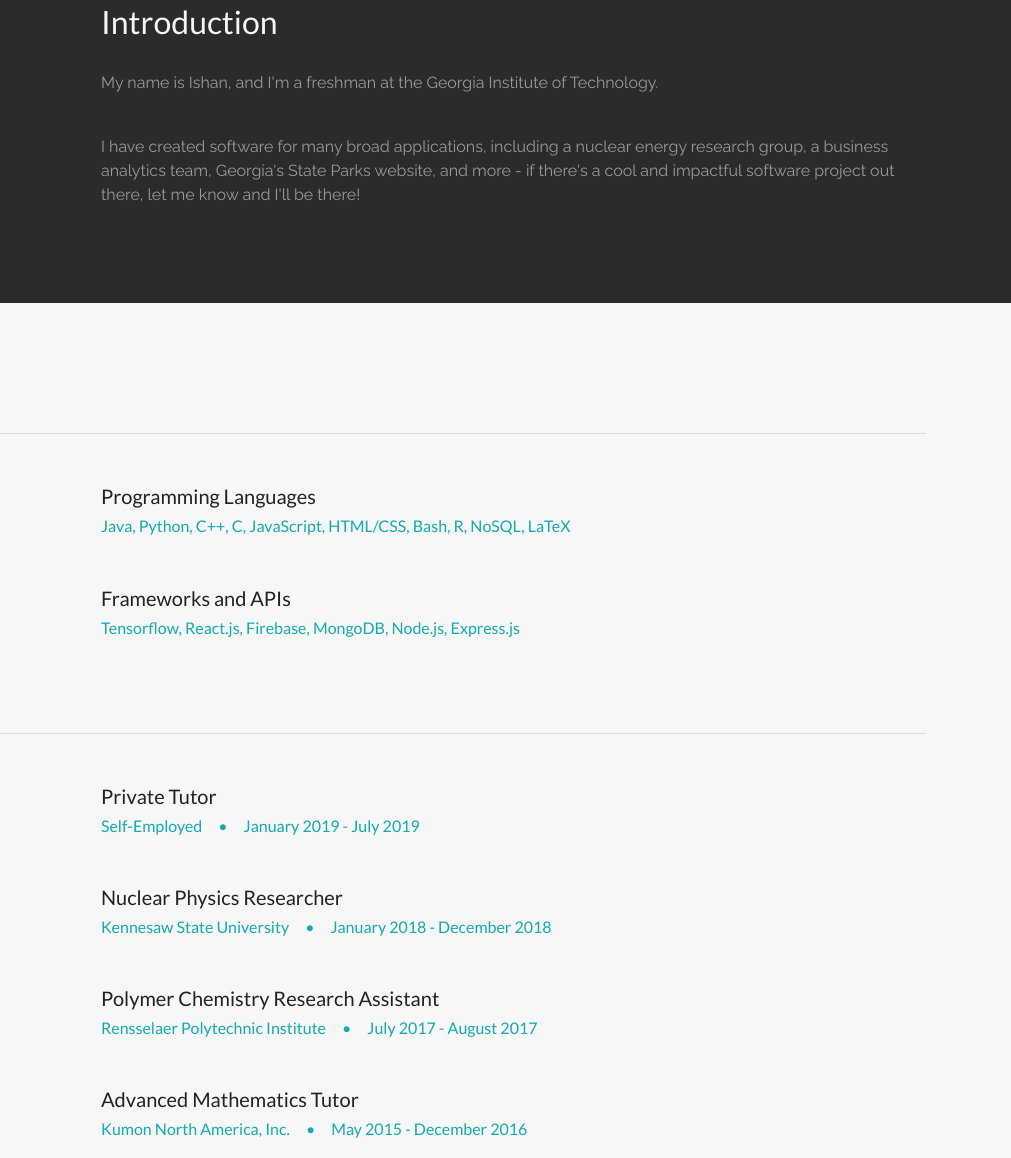
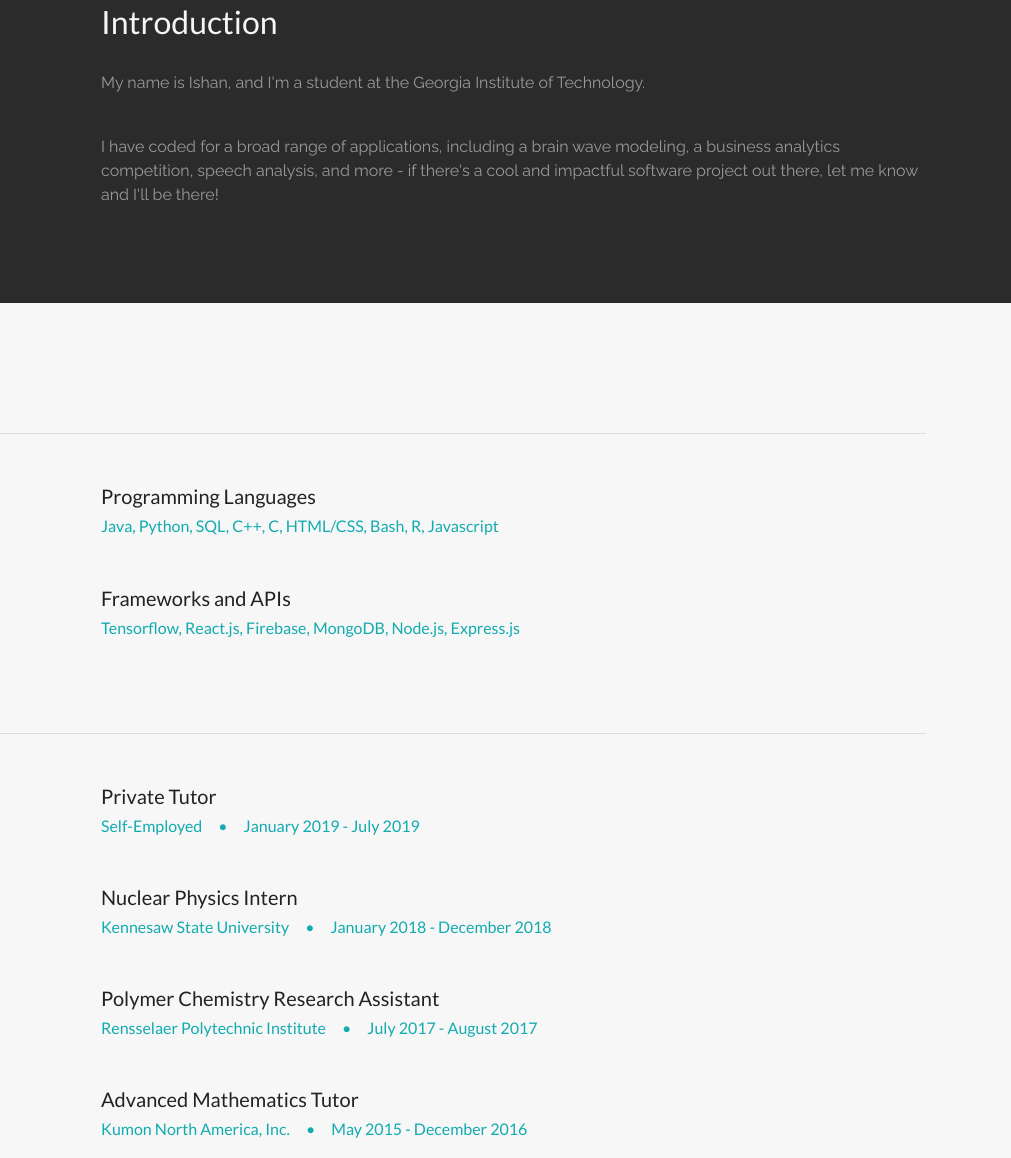
Before and after one commit to ishanchadha01/myWebsite, a plain HTML site: page index.html in a window 1280 px wide. Shown: the part 887-2045 px from the top of the page, 269-1280 px from the left. Drawn offline with nearby package versions, Linux system fonts and the light colour scheme.

Commit message:
8/11/20 updates

```diff
--- a/index.html
+++ b/index.html
@@ -56,7 +56,7 @@
 
 			<div class="row align-items-center justify-content-center text-center">
 				<div>
-					<h1>Hi, I'm Ish.</h1>
+					<h1>Hi, I'm Ishan.</h1>
 					<hr>
 					<h4>Ishan Chadha</h4>
 					<div class="ObjectContainer">
@@ -77,9 +77,13 @@
 		            </div>
 		            <div class="col-md-9 col-sm-12 offset-md-1">
 		                <h2>Introduction</h2>
-		                <p>My name is Ishan, and I'm a freshman at the Georgia Institute of Technology.</p>
+		                <p>My name is Ishan, and I'm a student at the Georgia Institute of Technology.</p>
 		                <br>
-		                <p>I have created software for many broad applications, including a nuclear energy research group, a business analytics team, Georgia's State Parks website, and more - if there's a cool and impactful software project out there, let me know and I'll be there!</p>
+		                <p>I have coded for a broad range of applications,
+							including a brain wave modeling,
+							a business analytics competition,
+							speech analysis, and more
+							- if there's a cool and impactful software project out there, let me know and I'll be there!</p>
 		            </div>
 		        </div>
 		    </div>
@@ -99,7 +103,7 @@
 						<div class="exp">
 							<div class="box">
 								<h4>Programming Languages</h4>
-				                <h6>Java, Python, C++, C, JavaScript, HTML/CSS, Bash, R, NoSQL, LaTeX</h6>
+				                <h6>Java, Python, SQL, C++, C, HTML/CSS, Bash, R, Javascript</h6>
 				                <p></p>
 							</div>
 							<div class="box">
@@ -126,7 +130,7 @@
 							</div>
 
 							<div class="box">
-								<h4>Nuclear Physics Researcher</h4>
+								<h4>Nuclear Physics Intern</h4>
 				                <h6>Kennesaw State University&emsp;&#8226;&emsp;January 2018 - December 2018</h6>
 				                <p></p>
 							</div>
@@ -222,6 +226,13 @@
 							<a href="http://wearables.cc.gatech.edu/projects/copycat/"><h3 class="project-title">CopyCat ASL Recognition</h3></a>
 						</div>
 						<p>Andriod App to increase Language Skills in Deaf Children using Computer Vision with Contextual Computing Group</p>
+					</div>
+					<div class="col-lg-4 col-md-6 col-xs-12">
+			    		<img src="images/brain-waves.png">
+			    		<div class="overlay">
+							<a href="https://github.com/ishanchadha01/eeg-ml/blob/master/project/Project_Report.pdf"><h3 class="project-title">Brain Wave Modeling</h3></a>
+						</div>
+						<p>Use of Machine Learning Models to Generate and Predict EEG Signals</p>
 			    	</div>
 			    </div>
 			</div>
```
Also changed, not shown: images/brain-waves.png (added).
